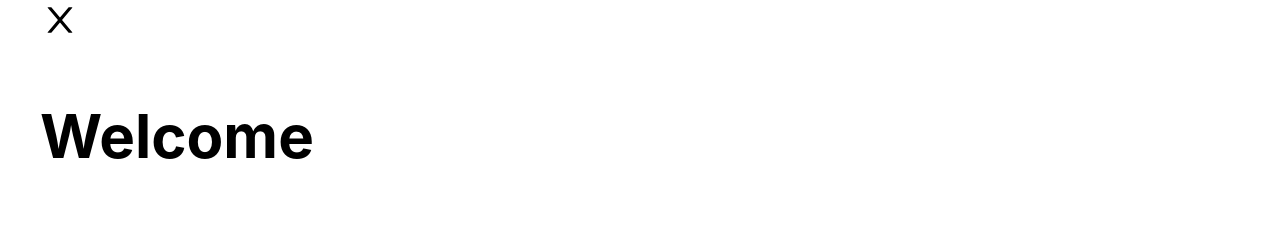
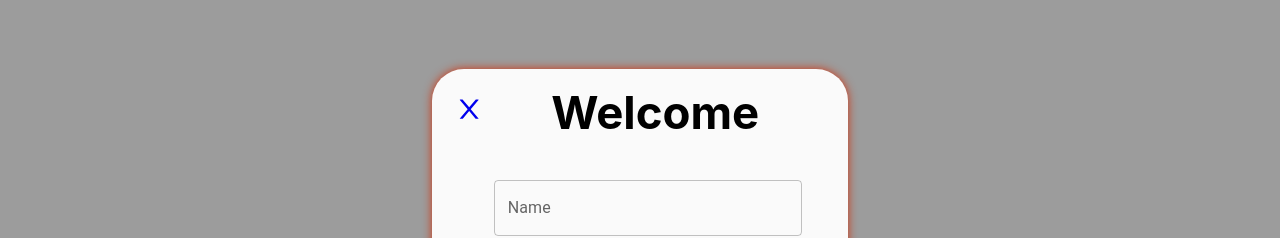
Before and after one commit to zirradev/fingertipps, a React (Create React App) app in the folder client/: page /Signup in a window 1280 px wide. Shown: the top 238 px of the page. Built offline with nearby package versions, Linux system fonts and the light colour scheme.

Commit message:
added desktop version for signup page

```diff
--- a/client/src/pages/Home.js
+++ b/client/src/pages/Home.js
@@ -37,7 +37,7 @@ const Home = () => {
                 </Typography>
                 {!medium && (
                   <Box sx={{ marginTop: "20px" }}>
-                    <Button variant="contained" component={Link} to="/order">
+                    <Button variant="contained" component={Link} to="/signup">
                       Get Started
                     </Button>
                   </Box>
@@ -63,7 +63,7 @@ const Home = () => {
                     variant="contained"
                     fullWidth
                     component={Link}
-                    to="/order"
+                    to="/signup"
                   >
                     Get Started
                   </Button>
--- a/client/src/pages/Signup.css
+++ b/client/src/pages/Signup.css
@@ -1,8 +1,42 @@
-.title {
-    font-size: 2.5rem;
-    margin-left: 1em;
+@media only screen and (min-width: 500px) {
+    .signup {
+        height: 100vh;
+        display: flex;
+        flex-direction: column;
+        justify-content: center;
+        align-items: center;
+        background-color: #9C9C9C;
+    }
+
+    .signpage {
+        width: 30%;
+        display: flex;
+        flex-direction: column;
+        justify-content: center;
+        align-items: center;
+        padding: 1rem;
+        background-color: #fafafa;
+        border: #b6b6b6;
+        border-radius: 2rem;
+        box-shadow: 0px 0px 10px var(--color);
+    }
+
+    .signup-form {
+        padding: none;
+        /* width: 100%; */
+    }
 }
 
+
+.title {
+    font-size: 1.9rem;
+    display: flex;
+    align-items: center;
+}
+
+.title h1 {
+    margin: auto;
+}
 
 .signup-form {
     padding: 2em;
--- a/client/src/pages/Signup.js
+++ b/client/src/pages/Signup.js
@@ -1,20 +1,21 @@
 import * as React from "react";
 import Box from "@mui/material/Box";
-import InputAdornment from "@mui/material/InputAdornment";
-import FormControl from "@mui/material/FormControl";
-import FormHelperText from "@mui/material/FormHelperText";
-import TextField from "@mui/material/TextField";
-import InputLabel from "@mui/material/InputLabel";
-import OutlinedInput from "@mui/material/OutlinedInput";
-import FormControlLabel from "@mui/material/FormControlLabel";
-import Checkbox from "@mui/material/Checkbox";
 import "./Signup.css";
+import {
+  InputAdornment,
+  FormControl,
+  FormHelperText,
+  InputLabel,
+  OutlinedInput,
+  FormControlLabel,
+  Checkbox,
+  Button,
+  IconButton,
+} from "@mui/material";
 import { AiOutlineClose } from "react-icons/ai";
 import GoogleLoginComponent from "./Googlelogin";
-import Button from "@mui/material/Button";
 import Visibility from "@mui/icons-material/Visibility";
 import VisibilityOff from "@mui/icons-material/VisibilityOff";
-import IconButton from "@mui/material/IconButton";
 import GoogleButton from "react-google-button";
 
 export default function ComposedTextField() {
@@ -44,11 +45,15 @@ export default function ComposedTextField() {
 
   return (
     <section className="signup">
+      <div className="signpage">
         <div className="signup_contents">
           <div className="title">
+            <a href="/">
               <AiOutlineClose />
+            </a>
             <h1>Welcome</h1>
           </div>
+
           <Box
             component="form"
             sx={{
@@ -137,8 +142,11 @@ export default function ComposedTextField() {
                 <>
                   Agree with{" "}
                   <a
-                  href="#"
-                  style={{ textDecoration: "none", color: "var(--color-blue)" }}
+                    href="#terms"
+                    style={{
+                      textDecoration: "none",
+                      color: "var(--color-blue)",
+                    }}
                   >
                     Terms & Conditions
                   </a>
@@ -167,6 +175,7 @@ export default function ComposedTextField() {
             </center>
           </div>
         </div>
+      </div>
     </section>
   );
 }
```
Lines whose indentation alone changed are shown as unchanged.
